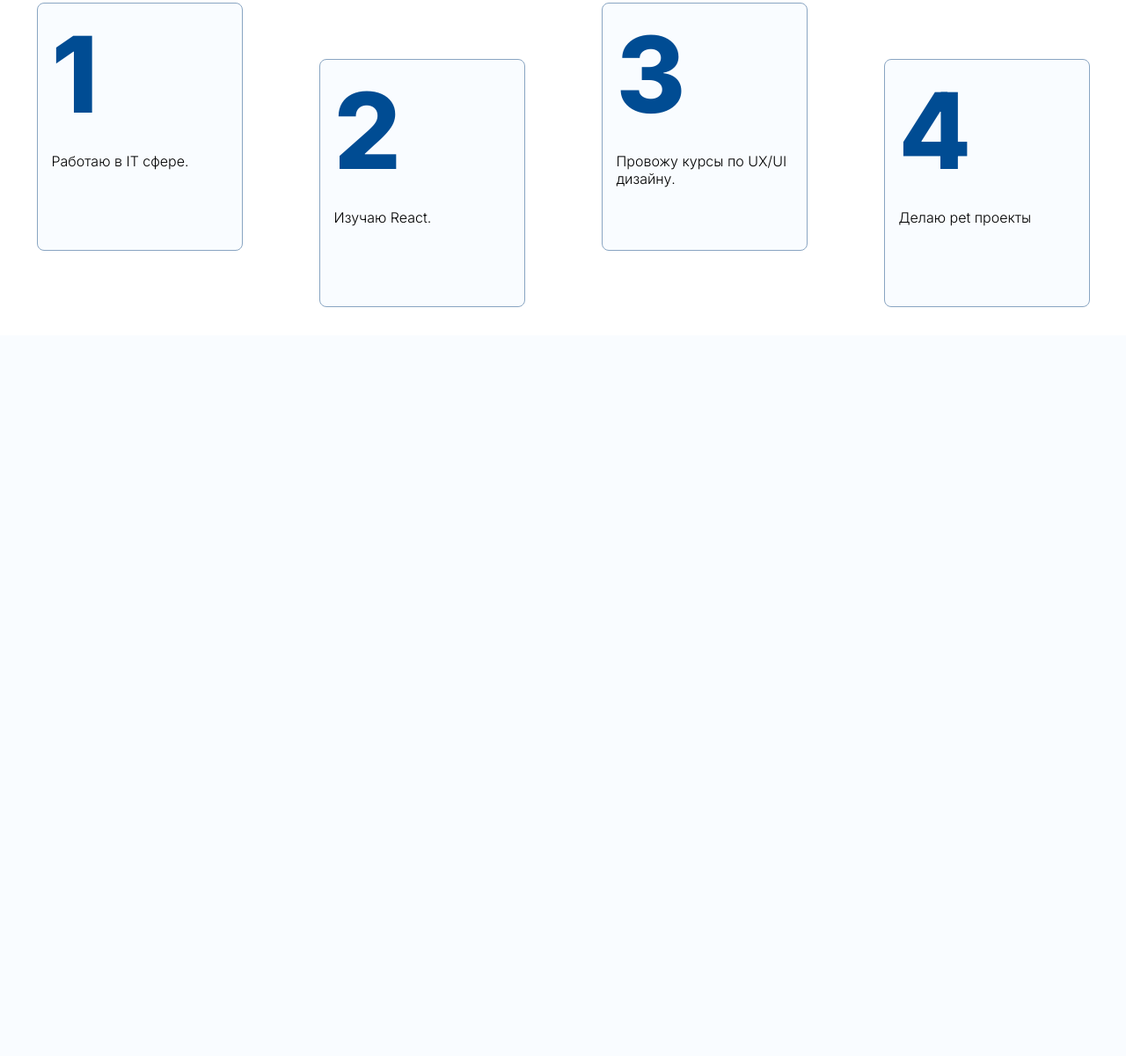
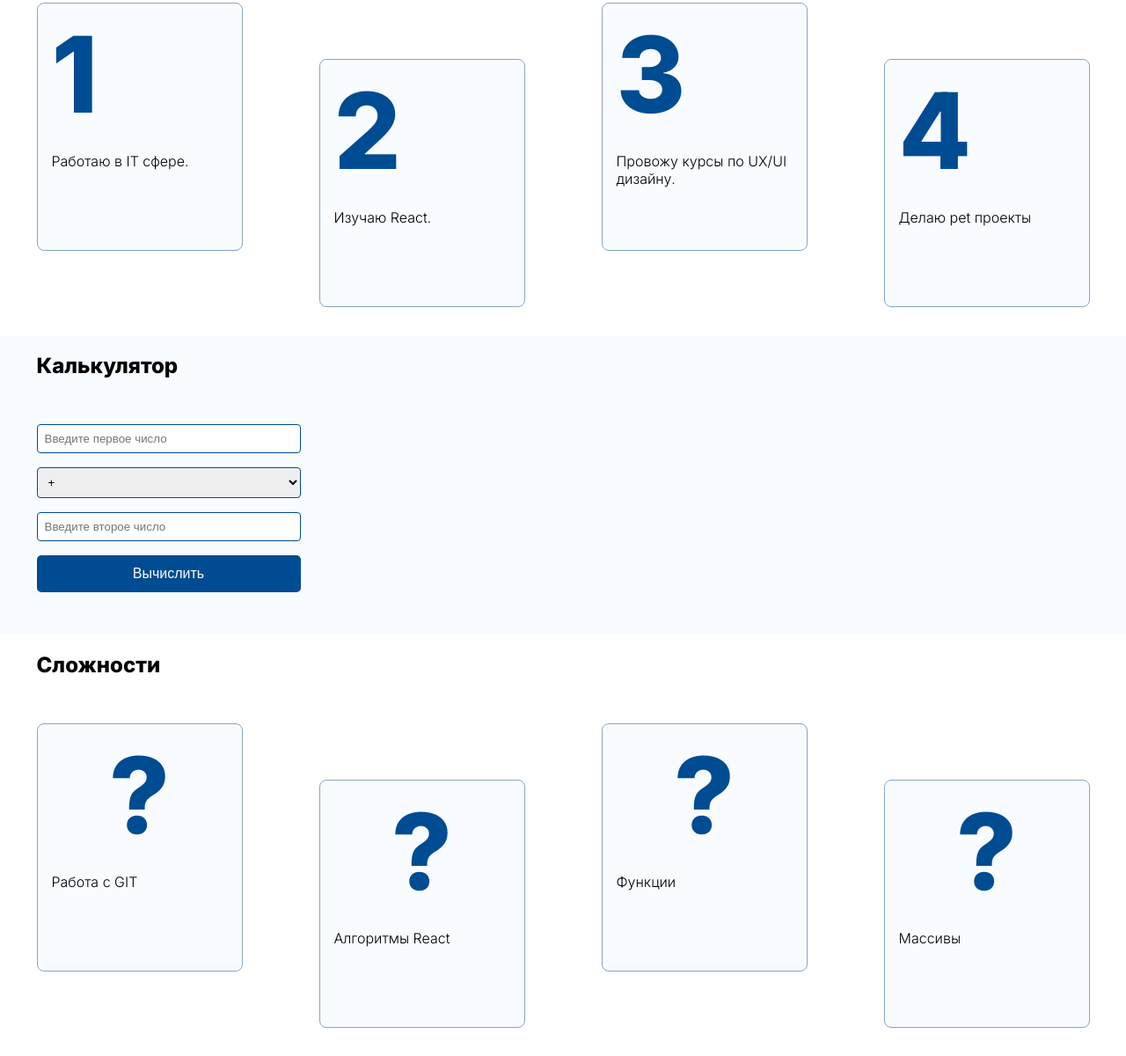
Before and after one commit to SergeyBaranov/devStudy, a plain HTML site: page htmlSimplePage/index.html in a window 1280 px wide. Shown: the part 795-1995 px from the top of the page at 88% size. Before the commit the page ends 1176 px from the top, so only its background shows below. Drawn offline with nearby package versions, Linux system fonts and the light colour scheme.

Commit message:
added content

```diff
--- a/htmlSimplePage/css/style.css
+++ b/htmlSimplePage/css/style.css
@@ -101,8 +101,7 @@ section:nth-child(even ) {
 
 /* about me section */
 .sectionHeader {
-  width: 100%;
-  margin: 0;
+  margin: 0 auto;
   padding-top: 0;
   padding-bottom: 0;
 }
@@ -149,3 +148,45 @@ section:nth-child(even ) {
  font-weight: 700;
  color: 004C93;
 }
+
+/* калькулятор */
+.calculator {
+  display: flex;
+  flex-direction: column;
+  gap: 16px;
+}
+
+.calculator input {
+  padding: 8px;
+  width: 300px;
+  border-radius: 4px;
+  border: 1px solid #004C93;
+}
+
+.calculator select {
+  padding: 8px;
+  width: 300px;
+  border-radius: 4px;
+  border: 1px solid #004C93;
+}
+
+.calculator button {
+  border-radius: 5px;
+  background: #004C93;
+  border: none;
+  padding: 12px 8px;
+  color: #fff;
+  font-size: 16px;
+}
+
+/* troubles */
+.troubles {
+  width: 100%;
+  display: flex;
+  justify-content: space-between;
+  flex-wrap: wrap;
+}
+
+.troubles .itemTitle {
+  text-align: center;
+}
--- a/htmlSimplePage/index.html
+++ b/htmlSimplePage/index.html
@@ -106,6 +106,73 @@
           </div>
         </div>
       </section>
+      <section>
+        <div class="pagesection sectionHeader">
+          <h2>Калькулятор</h2>
+        </div>
+        <div class="pagesection">
+          <form action="" class="calculator">
+            <input type="text" placeholder="Введите первое число">
+            <select name="mathFunction" id="mathFunction">
+              <option value="Сложение">+</option>
+              <option value="Вычитание">-</option>
+              <option value="Умножение">х</option>
+              <option value="Деление">÷</option>
+            </select>
+            <input type="text" placeholder="Введите второе число">
+            <button>Вычислить </button>
+          </form>
+        </div>
+      </section>
+      <section>
+        <div class="pagesection sectionHeader">
+            <h2>Сложности</h2>
+        </div>
+        <div class="pagesection">
+          <div class="troubles">
+            <div class="aboutNeContent__item">
+              <div class="itemTitle ">
+                ?
+              </div>
+              <div class="itemContent">
+                <p>
+                  Работа с GIT
+                </p>
+              </div>
+            </div>
+            <div class="aboutNeContent__item">
+              <div class="itemTitle">
+                ?
+              </div>
+              <div class="itemContent">
+                <p>
+                  Алгоритмы React
+                </p>
+              </div>
+            </div>
+            <div class="aboutNeContent__item">
+              <div class="itemTitle">
+                ?
+              </div>
+              <div class="itemContent">
+                <p>
+                  Функции
+                </p>
+              </div>
+            </div>
+            <div class="aboutNeContent__item">
+              <div class="itemTitle">
+                ?
+              </div>
+              <div class="itemContent">
+                <p>
+                  Массивы
+                </p>
+              </div>
+            </div>
+          </div>
+        </div>
+      </section>
     </main>
     <script src="https://cdn.jsdelivr.net/npm/bootstrap@5.0.2/dist/js/bootstrap.bundle.min.js" integrity="sha384-MrcW6ZMFYlzcLA8Nl+NtUVF0sA7MsXsP1UyJoMp4YLEuNSfAP+JcXn/tWtIaxVXM" crossorigin="anonymous"></script>
   </body>
```
